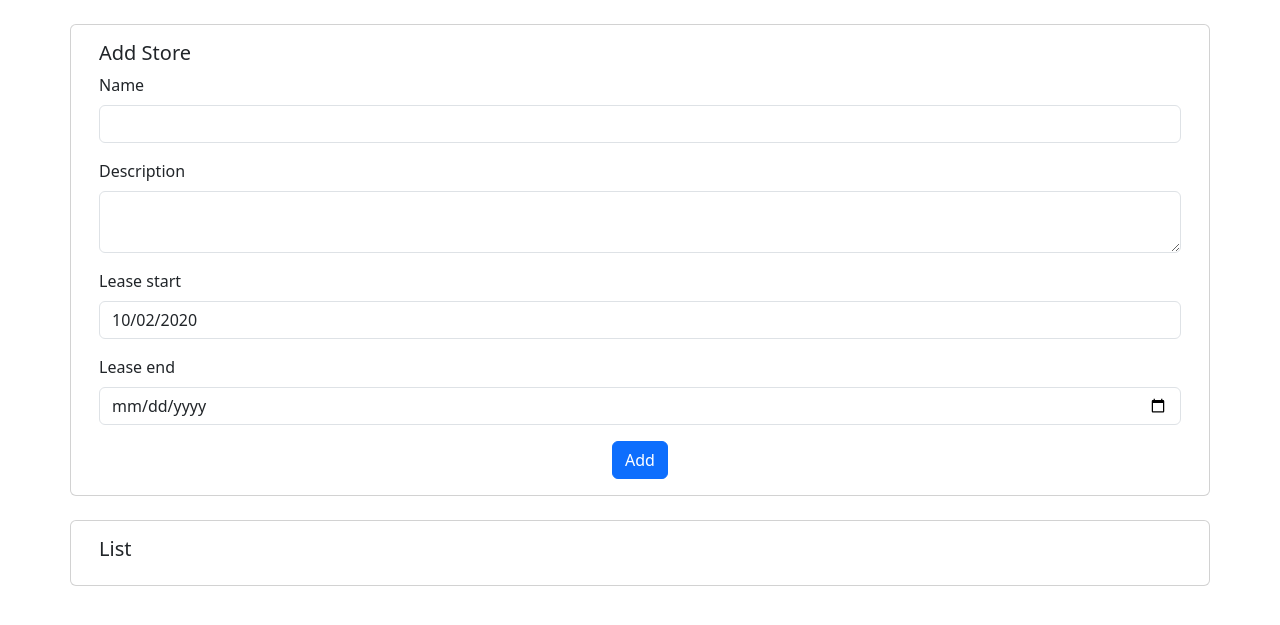
After one commit to rdas6313/Mall_manager, a Django app: page /1/edit/store in a window 1280 px wide. The commit adds this page. Shown: the top 625 px of the page. Run offline with Django 5.2, Linux system fonts and the light colour scheme.

Commit message:
implemented add store partially

```diff
--- /dev/null
+++ b/manager/forms.py
@@ -0,0 +1,8 @@
+from django import forms
+
+
+class StoreForm(forms.Form):
+    name = forms.CharField(max_length=100, initial='', required=True)
+    description = forms.CharField(
+        max_length=300, widget=forms.Textarea, initial='', required=True)
+    lease_end = forms.DateField(input_formats=['%Y-%m-%d'], required=True)
--- a/manager/urls.py
+++ b/manager/urls.py
@@ -19,5 +19,7 @@ from django.urls import path
 from . import views
 
 urlpatterns = [
-    path('<int:mall_id>/', views.index, name='index')
+    path('<int:mall_id>/', views.index, name='index'),
+    path('<int:mall_id>/edit/store',
+         views.edit_store, name='edit_store')
 ]
--- a/manager/views.py
+++ b/manager/views.py
@@ -1,7 +1,10 @@
 from django.shortcuts import render, HttpResponse
+from django.http.response import Http404
 from . import models
 from math import ceil
 from django.db.models import F
+from django.db import IntegrityError
+from .forms import StoreForm
 
 
 def index(request, mall_id):
@@ -86,3 +89,27 @@ def index(request, mall_id):
         }
     }
     return render(request, 'manager/index.html', context=context)
+
+
+def edit_store(request, mall_id):
+
+    if request.method == 'POST':
+        form = StoreForm(request.POST)
+        if form.is_valid():
+            name = form.cleaned_data['name']
+            description = form.cleaned_data['description']
+            lease_end = form.cleaned_data['lease_end']
+            try:
+                models.Store.objects.create(
+                    name=name, description=description, lease_end=lease_end, mall_id=mall_id)
+            except IntegrityError:
+                return HttpResponse('Unable to create due to integrity error!')
+            return HttpResponse('Submitted')
+    else:
+        form = StoreForm()
+    context = {
+        'form_title': 'Add Store',
+        'form_type': 'store',
+        'form': form
+    }
+    return render(request, 'manager/edit.html', context=context)
--- /dev/null
+++ b/templates/manager/add_store.html
@@ -0,0 +1,28 @@
+<form class="row g-3" action="{% url 'edit_store' 5 %}" method="post">
+    {% csrf_token %}
+    <div class="col-12">
+        {{form.name.errors}}
+        <label for="inputName" class="form-label">Name</label>
+        <input type="text" class="form-control" id="inputName" name="{{form.name.html_name}}"
+            value="{{form.name.value}}">
+    </div>
+    <div class="col-12">
+        {{form.description.errors}}
+        <label for="inputDescription" class="form-label">Description</label>
+        <textarea class="form-control" id="inputDescription" rows="2"
+            name="{{form.description.html_name}}">{{form.description.value}}</textarea>
+    </div>
+    <div class="col-12">
+        <label for="inputLeaseStart" class="form-label">Lease start</label>
+        <input type="text" class="form-control" id="inputLeaseStart" value="10/02/2020" readonly>
+    </div>
+    <div class="col-12">
+        {{form.lease_end.errors}}
+        <label for="inputLeaseEnd" class="form-label">Lease end</label>
+        <input type="date" class="form-control" id="inputLeaseEnd" value="{{form.lease_end.value}}"
+            name="{{form.lease_end.html_name}}">
+    </div>
+    <div class="col-12 text-center">
+        <input type="submit" class="btn btn-primary" value="Add">
+    </div>
+</form>
--- /dev/null
+++ b/templates/manager/edit.html
@@ -0,0 +1,24 @@
+{% extends "manager/parent.html" %}
+
+{% block content %}
+<div class="container">
+    <div class="row justify-content-center">
+        <div class="card m-4">
+            <div class="card-body">
+                <h5 class="card-title">{{ form_title }}</h5>
+                {% if form_type == 'store' %}
+                {% include 'manager/add_store.html' %}
+                {% endif %}
+            </div>
+        </div>
+    </div>
+    <div class="row justify-content-center">
+        <div class="card">
+            <div class=" card-body">
+                <h5 class="card-title">List</h5>
+
+            </div>
+        </div>
+    </div>
+</div>
+{% endblock content %}
--- a/templates/manager/index.html
+++ b/templates/manager/index.html
@@ -14,8 +14,9 @@
                   <h2 class="text-center">Stores</h2>
                 </div>
                 <div class="col-1 pt-2 text-end">
-                  <a href="#"><img src="https://img.icons8.com/?size=100&id=6697&format=png&color=000000" alt="Logo"
-                      width="30" height="24"></a>
+                  <a href="{% url 'edit_store' store.page.mall %}"><img
+                      src="https://img.icons8.com/?size=100&id=6697&format=png&color=000000" alt="Logo" width="30"
+                      height="24"></a>
                 </div>
               </div>
               <div class="row">
```
Also changed, not shown: db.sqlite3.
